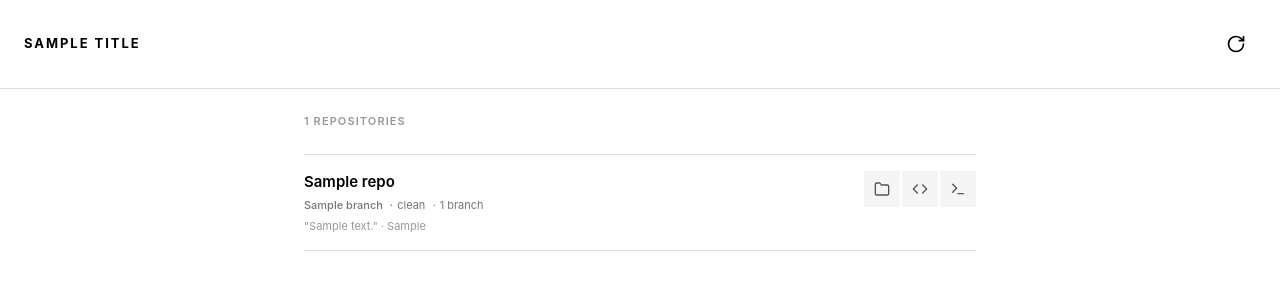
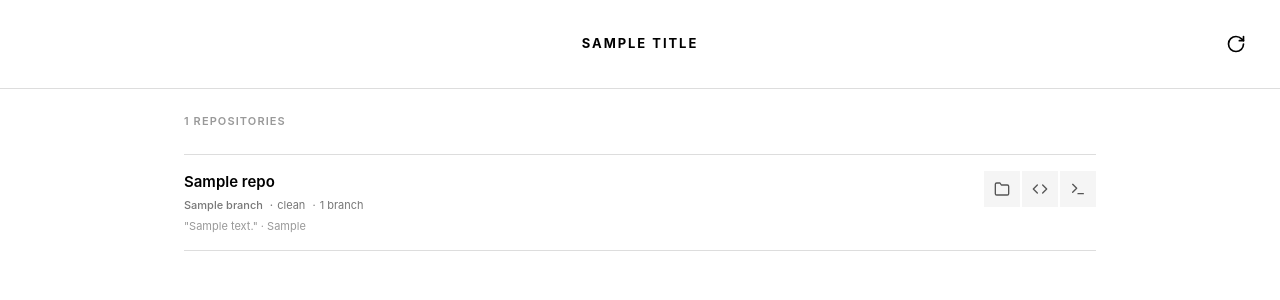
Before and after one commit to dkd-dobberkau/git-local, a FastAPI app: template src/git_local/templates/index.html in a window 1280 px wide. Shown: the top 300 px of the page. Run offline with FastAPI, Linux system fonts and the light colour scheme; the template is opened without the code that fills it: most values are stand-ins (such as "Sample title", 1, 10 or a date in 2020).

Commit message:
feat: add Node detection, wider viewport, centered title
- Add is_node field to RepoInfo (checks package.json)
- Display Node badge alongside other badges
- Increase max-width from 720px to 960px
- Center app title in header

Co-Authored-By: Claude Opus 4.5 <noreply@anthropic.com>

```diff
--- a/src/git_local/git_scanner.py
+++ b/src/git_local/git_scanner.py
@@ -34,6 +34,7 @@ class RepoInfo:
     is_ddev: bool = False
     is_docker: bool = False
     is_python: bool = False
+    is_node: bool = False
 
 
 def get_relative_time(dt: datetime) -> str:
@@ -129,6 +130,9 @@ def get_repo_info(repo_path: Path) -> RepoInfo | None:
     ]
     is_python = any((repo_path / f).is_file() for f in python_files)
 
+    # Check for Node.js project
+    is_node = (repo_path / "package.json").is_file()
+
     return RepoInfo(
         name=repo_path.name,
         path=str(repo_path),
@@ -143,6 +147,7 @@ def get_repo_info(repo_path: Path) -> RepoInfo | None:
         is_ddev=is_ddev,
         is_docker=is_docker,
         is_python=is_python,
+        is_node=is_node,
     )
 
 
--- a/src/git_local/static/style.css
+++ b/src/git_local/static/style.css
@@ -96,7 +96,7 @@ body {
 }
 
 .main {
-  max-width: 720px;
+  max-width: 960px;
   margin: 0 auto;
   padding: var(--space-lg);
 }
@@ -116,11 +116,16 @@ body {
   z-index: 100;
 }
 
+.header-left {
+  width: 40px;
+}
+
 .header-title {
   font-size: var(--font-size-sm);
   font-weight: 700;
   letter-spacing: 0.15em;
   text-transform: uppercase;
+  text-align: center;
 }
 
 .header-actions {
@@ -218,6 +223,11 @@ body {
 .badge-python {
   border-color: var(--color-fg-muted);
   color: var(--color-fg-muted);
+}
+
+.badge-node {
+  border-color: var(--color-fg-faint);
+  color: var(--color-fg-faint);
 }
 
 .repo-item-meta {
--- a/src/git_local/templates/components/repo_list.html
+++ b/src/git_local/templates/components/repo_list.html
@@ -2,7 +2,7 @@
   {% for repo in repos %}
   <div class="repo-item">
     <div class="repo-item-content">
-      <div class="repo-item-name">{{ repo.name }}{% if repo.is_ddev %}<span class="badge badge-ddev">DDEV</span>{% endif %}{% if repo.is_docker and not repo.is_ddev %}<span class="badge badge-docker">Docker</span>{% endif %}{% if repo.is_python %}<span class="badge badge-python">Python</span>{% endif %}</div>
+      <div class="repo-item-name">{{ repo.name }}{% if repo.is_ddev %}<span class="badge badge-ddev">DDEV</span>{% endif %}{% if repo.is_docker and not repo.is_ddev %}<span class="badge badge-docker">Docker</span>{% endif %}{% if repo.is_python %}<span class="badge badge-python">Python</span>{% endif %}{% if repo.is_node %}<span class="badge badge-node">Node</span>{% endif %}</div>
       <div class="repo-item-meta">
         <span class="repo-item-branch">{{ repo.branch }}</span>
         <span class="repo-item-status {% if repo.is_dirty %}dirty{% endif %}">
--- a/src/git_local/templates/index.html
+++ b/src/git_local/templates/index.html
@@ -2,6 +2,7 @@
 
 {% block content %}
 <header class="header">
+  <div class="header-left"></div>
   <div class="header-title">{{ title }}</div>
   <div class="header-actions">
     <button
```
